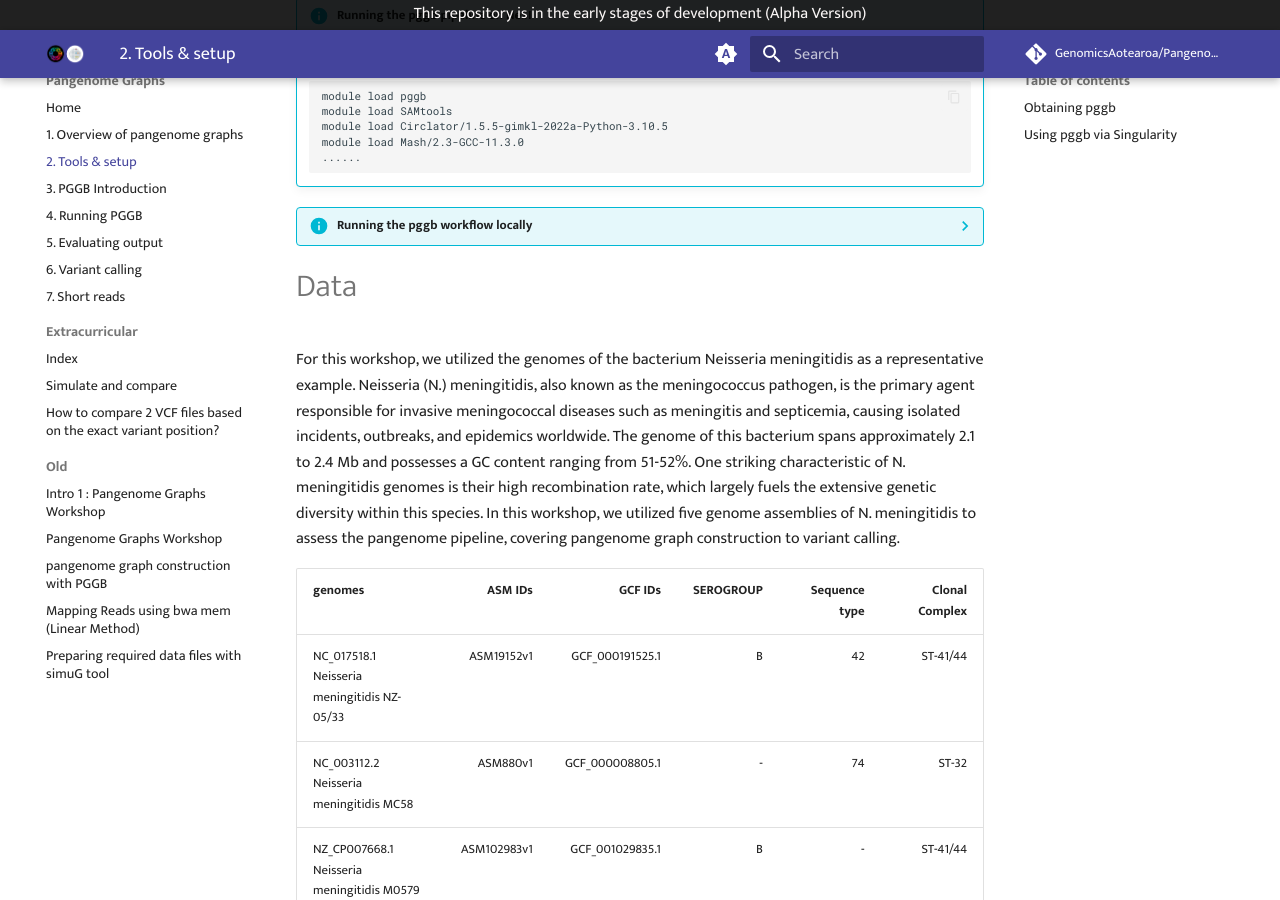
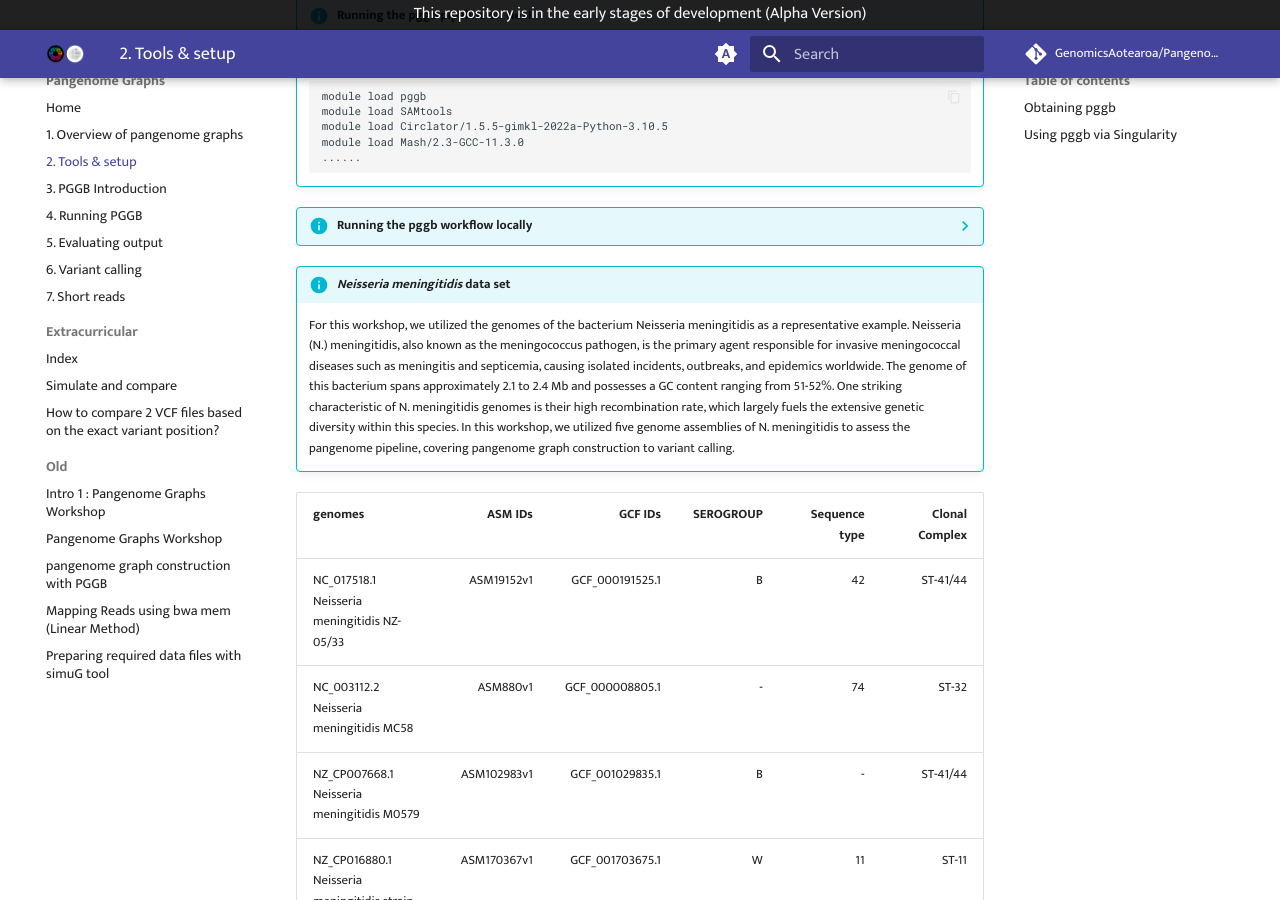
Before and after one commit to GenomicsAotearoa/Pangenome-Graphs-Workshop, an MkDocs documentation site: the page built from docs/2_Tools_and_setup.md, in a window 1280 px wide and 900 px high, scrolled down 558 px. Built offline with MkDocs 1.6.1 and Material for MkDocs 9.7.7, drawn with Linux system fonts in a browser that asks for light colours; comment, search, counter and statistics services are not loaded.

Commit message:
More format tidying.

````diff
--- a/docs/2_Tools_and_setup.md
+++ b/docs/2_Tools_and_setup.md
@@ -47,9 +47,10 @@
     singularity run -B ${PWD}/data:/data ../pggb_latest.sif pggb -i /data/HLA/DRB1-3123.fa.gz -p 70 -s 3000 -G 2000 -n 10 -t 16 -v -V 'gi|568815561:#' -o /data/out -M -m
     ```
 
-# Data
-For this workshop, we utilized the genomes of the bacterium Neisseria meningitidis as a representative example.
-Neisseria (N.) meningitidis, also known as the meningococcus pathogen, is the primary agent responsible for invasive meningococcal diseases such as meningitis and septicemia, causing isolated incidents, outbreaks, and epidemics worldwide. The genome of this bacterium spans approximately 2.1 to 2.4 Mb and possesses a GC content ranging from 51-52%. One striking characteristic of N. meningitidis genomes is their high recombination rate, which largely fuels the extensive genetic diversity within this species. In this workshop, we utilized five genome assemblies of N. meningitidis to assess the pangenome pipeline, covering pangenome graph construction to variant calling.
+!!! info "*Neisseria meningitidis* data set"
+
+    For this workshop, we utilized the genomes of the bacterium Neisseria meningitidis as a representative example.
+    Neisseria (N.) meningitidis, also known as the meningococcus pathogen, is the primary agent responsible for invasive meningococcal diseases such as meningitis and septicemia, causing isolated incidents, outbreaks, and epidemics worldwide. The genome of this bacterium spans approximately 2.1 to 2.4 Mb and possesses a GC content ranging from 51-52%. One striking characteristic of N. meningitidis genomes is their high recombination rate, which largely fuels the extensive genetic diversity     within this species. In this workshop, we utilized five genome assemblies of N. meningitidis to assess the pangenome pipeline, covering pangenome graph construction to variant calling.
 
 | genomes                             | ASM IDs   |GCF IDs    | SEROGROUP  | Sequence type | Clonal Complex   |
 |:-----                               |----------:|----------:|-----------:|--------------:|-----------------:|
````
